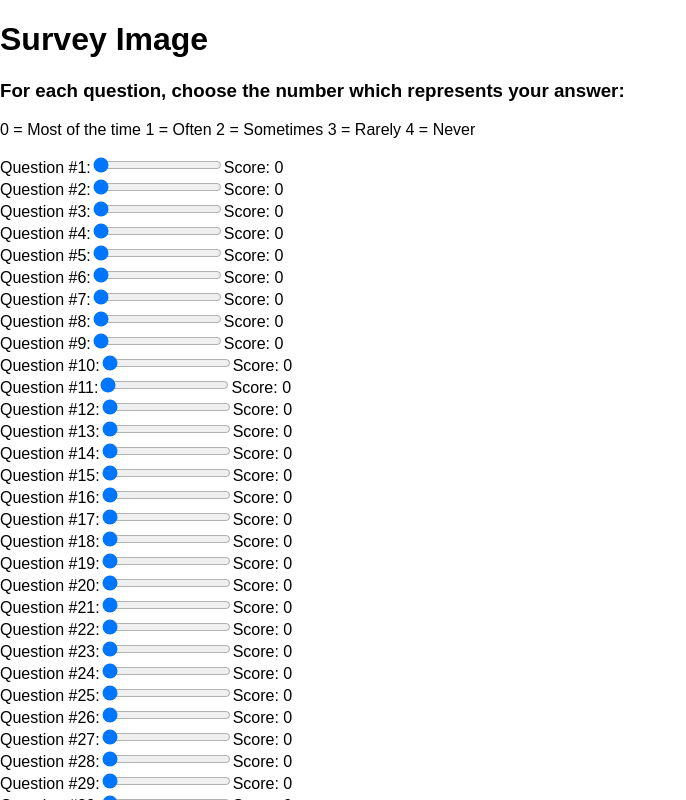
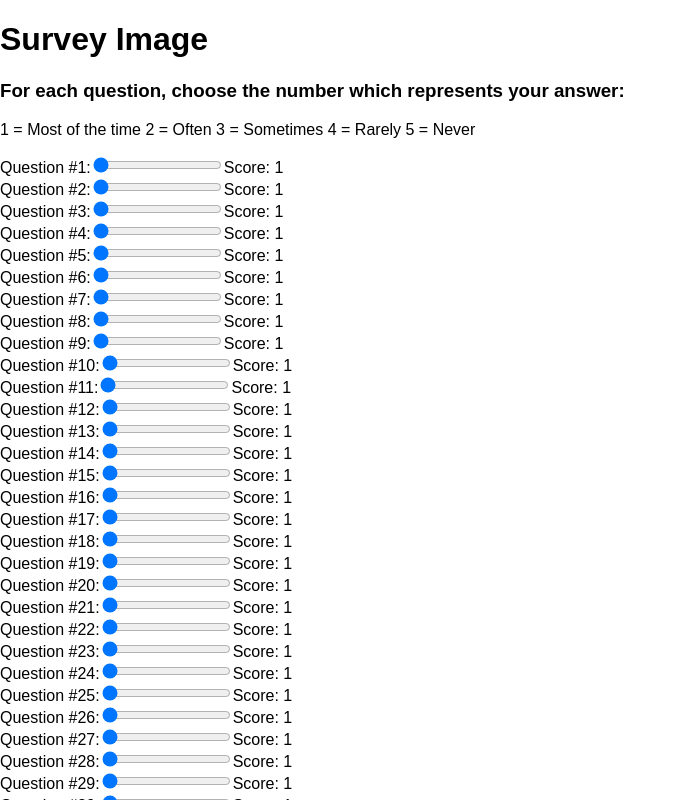
Before and after one commit to jwworth/survey-image, a React (Create React App) app: page / in a window 1280 px wide. Shown: the top 800 px of the page, without its empty margins (0-686 px from the left). Built offline with nearby package versions, Linux system fonts and the light colour scheme.

Commit message:
Convert to a 1-based scoring system

```diff
--- a/src/App.js
+++ b/src/App.js
@@ -14,13 +14,13 @@ class SurveyImage extends Component {
 
     this.state = {
       scoreTree: [
-        [0, 0, 0, 0, 0, 0, 0],
-        [0, 0, 0, 0, 0, 0, 0],
-        [0, 0, 0, 0, 0, 0, 0],
-        [0, 0, 0, 0, 0, 0, 0],
-        [0, 0, 0, 0, 0, 0, 0],
-        [0, 0, 0, 0, 0, 0, 0],
-        [0, 0, 0, 0, 0, 0, 0],
+        [1, 1, 1, 1, 1, 1, 1],
+        [1, 1, 1, 1, 1, 1, 1],
+        [1, 1, 1, 1, 1, 1, 1],
+        [1, 1, 1, 1, 1, 1, 1],
+        [1, 1, 1, 1, 1, 1, 1],
+        [1, 1, 1, 1, 1, 1, 1],
+        [1, 1, 1, 1, 1, 1, 1],
       ],
     };
   }
@@ -37,11 +37,11 @@ class SurveyImage extends Component {
           For each question, choose the number which represents your answer:
         </h3>
         <p>
-          0 = Most of the time
-          1 = Often
-          2 = Sometimes
-          3 = Rarely
-          4 = Never
+          1 = Most of the time
+          2 = Often
+          3 = Sometimes
+          4 = Rarely
+          5 = Never
         </p>
         <ScoreForm
           scoreTree={this.state.scoreTree}
@@ -71,7 +71,7 @@ const InnerScoreForm = ({ setFieldValue, updateScoreTree, values }) => {
               <input
                 type="range"
                 max="5"
-                min="0"
+                min="1"
                 step="1"
                 name={name}
                 value={value}
@@ -103,8 +103,6 @@ const ScoreForm = withFormik({
 const ScoreTable = props => {
   const scoreToColor = score => {
     switch (score) {
-      case 0:
-        return '#680000';
       case 1:
         return '#880000';
       case 2:
```
